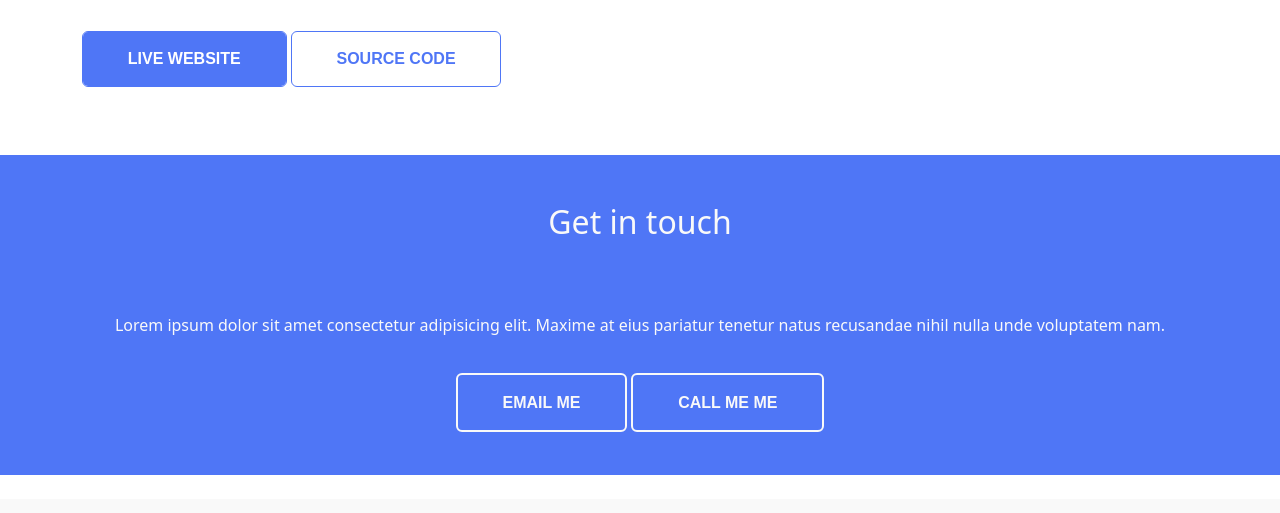
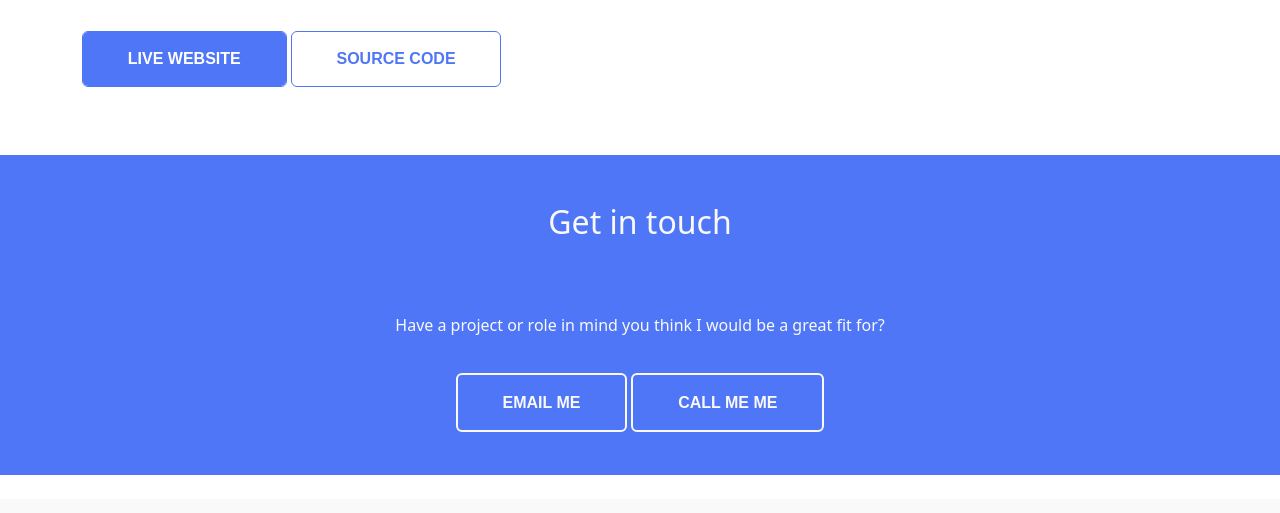
Before and after one commit to DeanDodds/my-portfolio, a website: page index.html in a window 1280 px wide. Shown: the part 3287-3800 px from the top of the page. Drawn offline with nearby package versions, Linux system fonts and the light colour scheme.

Commit message:
updated place holder text in contact section

```diff
--- a/index.html
+++ b/index.html
@@ -294,8 +294,7 @@
                     <h2 class="header p-5 mb-4 rounded-3">Get in touch</h2>
                 </div>
                 <div class="in-from-the-bottom">
-                    <p>Lorem ipsum dolor sit amet consectetur adipisicing elit. Maxime at eius pariatur tenetur natus
-                        recusandae nihil nulla unde voluptatem nam.</p>
+                    <p>Have a project or role in mind you think I would be a great fit for?</p>
                     <button data-bs-toggle="modal" data-bs-target="#exampleModal" class="btn clear-btn">Email
                         Me</button>
                     <a href="tel:+07595922823" class="btn clear-btn">Call me
```
